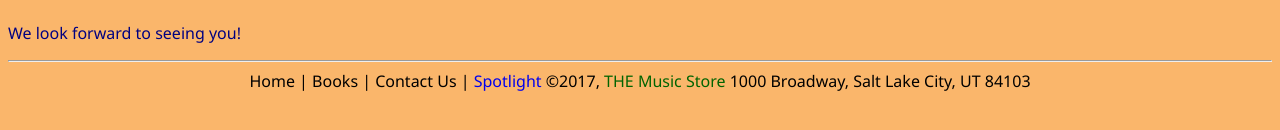
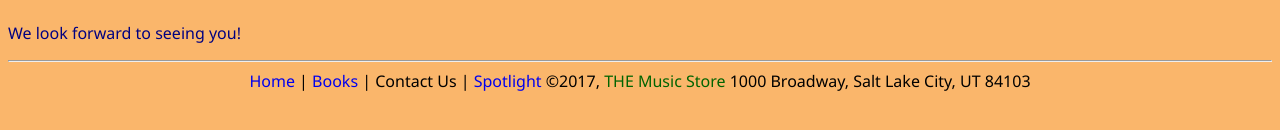
Before and after one commit to leaheym/leaheym.github.io, a plain HTML site: page musicstore/musicstore.html in a window 1280 px wide. Shown: the part 538-668 px from the top of the page. Drawn offline with Linux system fonts and the light colour scheme.

Commit message:
Update musicstore.html

```diff
--- a/musicstore/musicstore.html
+++ b/musicstore/musicstore.html
@@ -45,7 +45,7 @@
     <p>We look forward to seeing you!</p>
 <hr>
   <div style="text-align: center;">
-        Home | Books | Contact Us | <a href="spotlight.html" target="_blank">Spotlight</a>
+        <a href="spotlight.html" target="_blank">Home</a> | <a href="spotlight.html" target="_blank">Books</a> | Contact Us | <a href="spotlight.html" target="_blank">Spotlight</a>
 
         &copy;2017, <span style="color: darkgreen">THE Music Store</span>
         1000 Broadway, Salt Lake City, UT 84103
```
